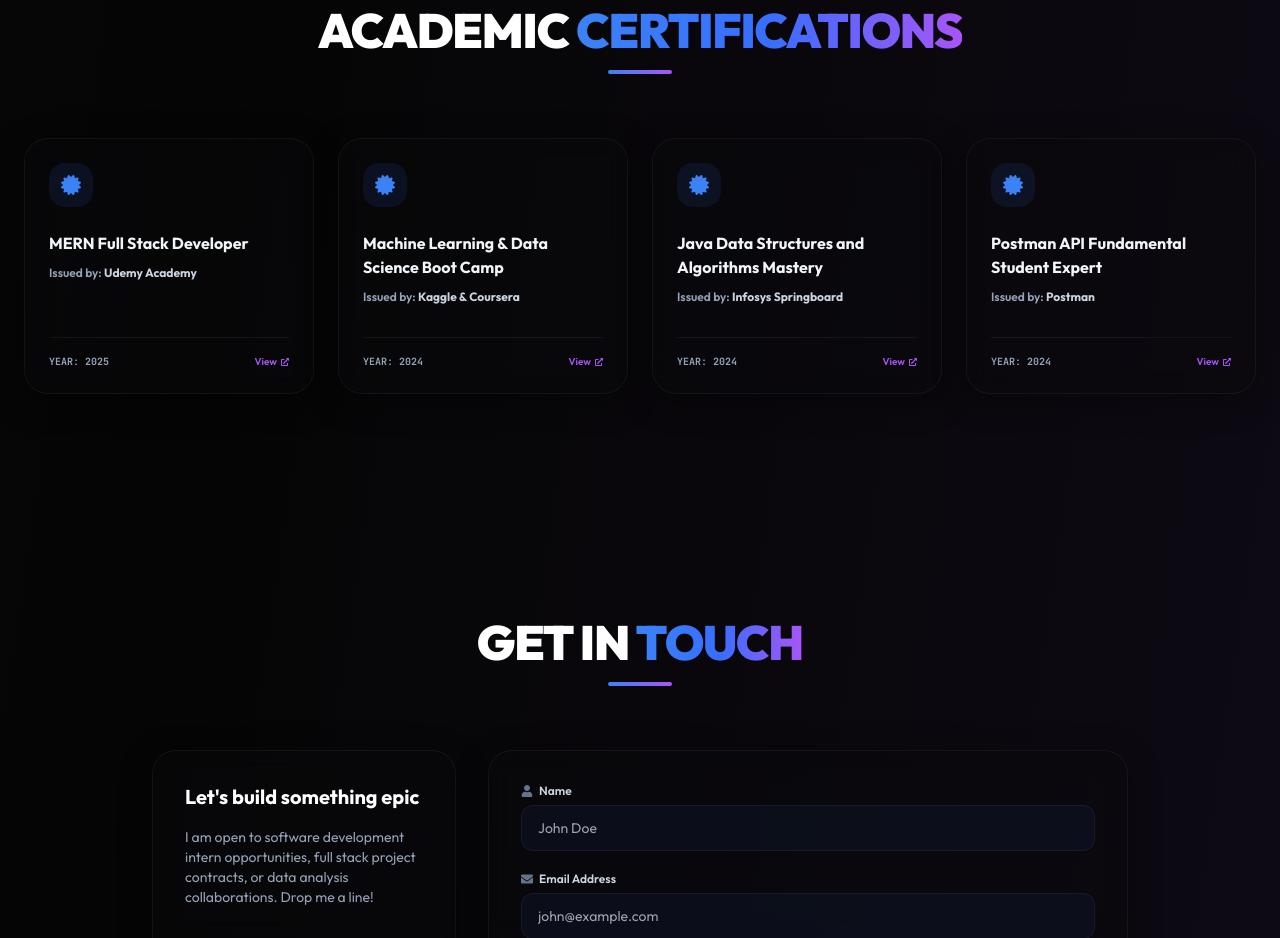
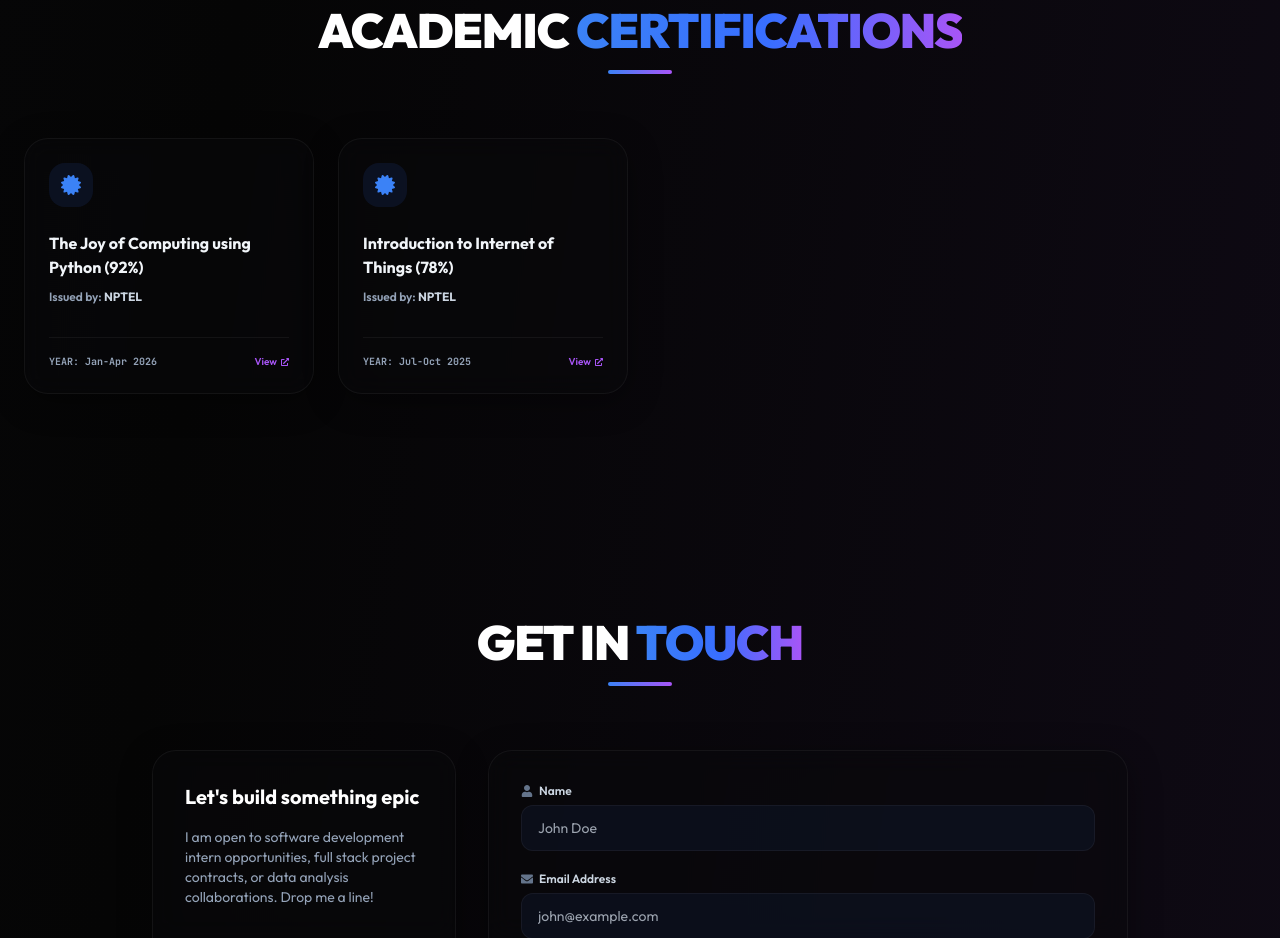
Before and after one commit to Rakesh-2006-r/Rakesh_Portfolio, a React (Vite) app: page / in a window 1280 px wide. Shown: the part 7200-8138 px from the top of the page. Built offline with nearby package versions, Linux system fonts and the light colour scheme.

Commit message:
Replaced mockup certifications with NPTEL certificates

```diff
--- a/src/data/portfolioData.js
+++ b/src/data/portfolioData.js
@@ -247,31 +247,17 @@ export const portfolioData = {
 
   certifications: [
     {
-      title: "MERN Full Stack Developer",
-      issuer: "Udemy Academy",
-      date: "2025",
-      id: "MERN-82947194",
+      title: "The Joy of Computing using Python (92%)",
+      issuer: "NPTEL",
+      date: "Jan-Apr 2026",
+      id: "NPTEL26CS84S356202520",
       link: "#"
     },
     {
-      title: "Machine Learning & Data Science Boot Camp",
-      issuer: "Kaggle & Coursera",
-      date: "2024",
-      id: "MLDS-48291048",
-      link: "#"
-    },
-    {
-      title: "Java Data Structures and Algorithms Mastery",
-      issuer: "Infosys Springboard",
-      date: "2024",
-      id: "INFY-DSA-7492",
-      link: "#"
-    },
-    {
-      title: "Postman API Fundamental Student Expert",
-      issuer: "Postman",
-      date: "2024",
-      id: "PST-EXP-2024",
+      title: "Introduction to Internet of Things (78%)",
+      issuer: "NPTEL",
+      date: "Jul-Oct 2025",
+      id: "NPTEL25CS147S1058208182",
       link: "#"
     }
   ]
```
